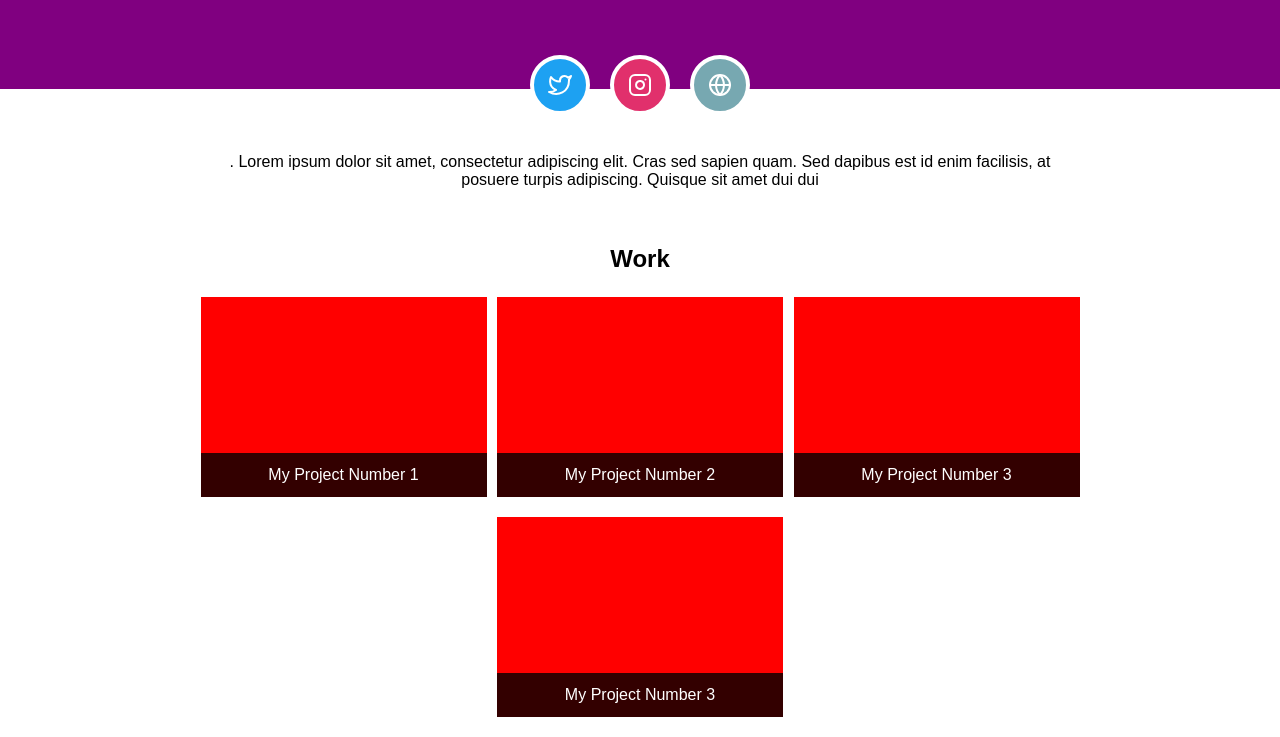
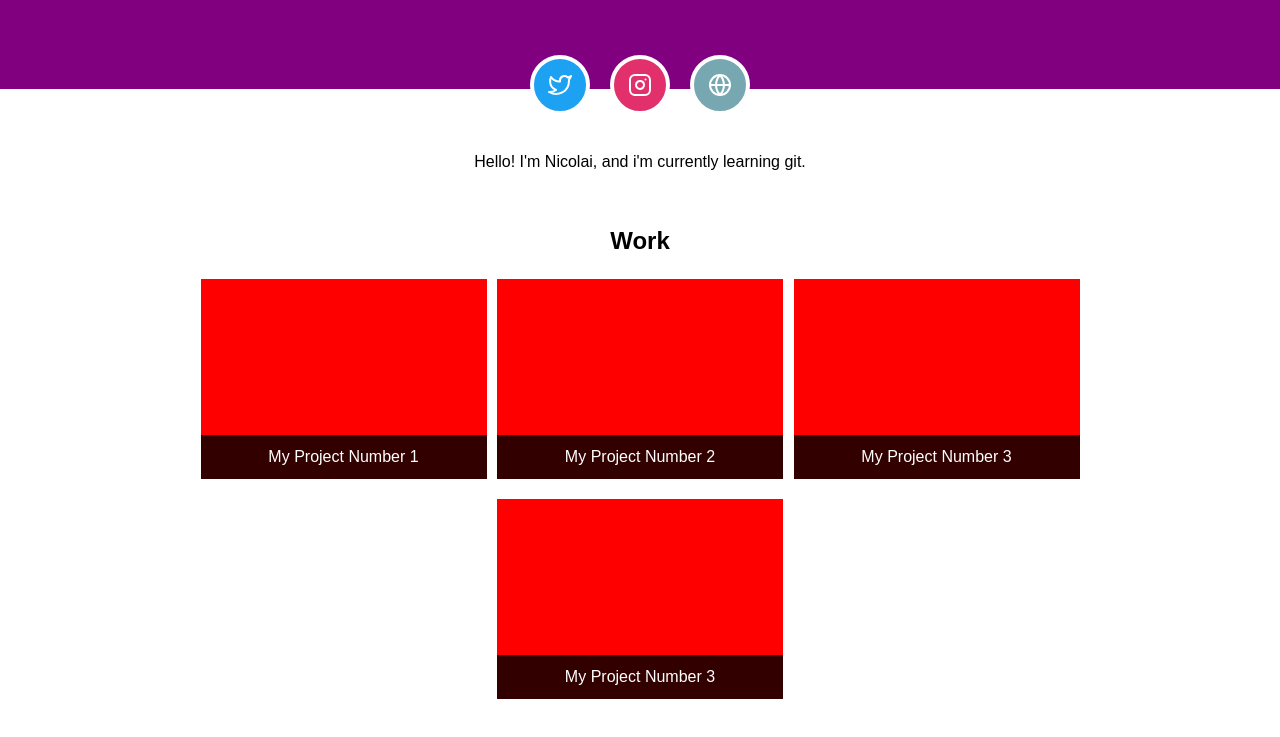
Before and after one commit to nicolaihornung/personalsite, a plain HTML site: page index.html in a window 1280 px wide. Shown: the part 186-923 px from the top of the page. Drawn offline with Linux system fonts and the light colour scheme.

Commit message:
Updated the about section

```diff
--- a/index.html
+++ b/index.html
@@ -30,8 +30,7 @@
   <!-- About You -->
   <main>
     <section class="about">
-      <p>. Lorem ipsum dolor sit amet, consectetur adipiscing elit. Cras sed sapien quam. Sed dapibus est id enim facilisis,
-        at posuere turpis adipiscing. Quisque sit amet dui dui
+      <p> Hello! I'm Nicolai, and i'm currently learning git.
       </p>
     </section>
     <!-- Your Projects -->
```
